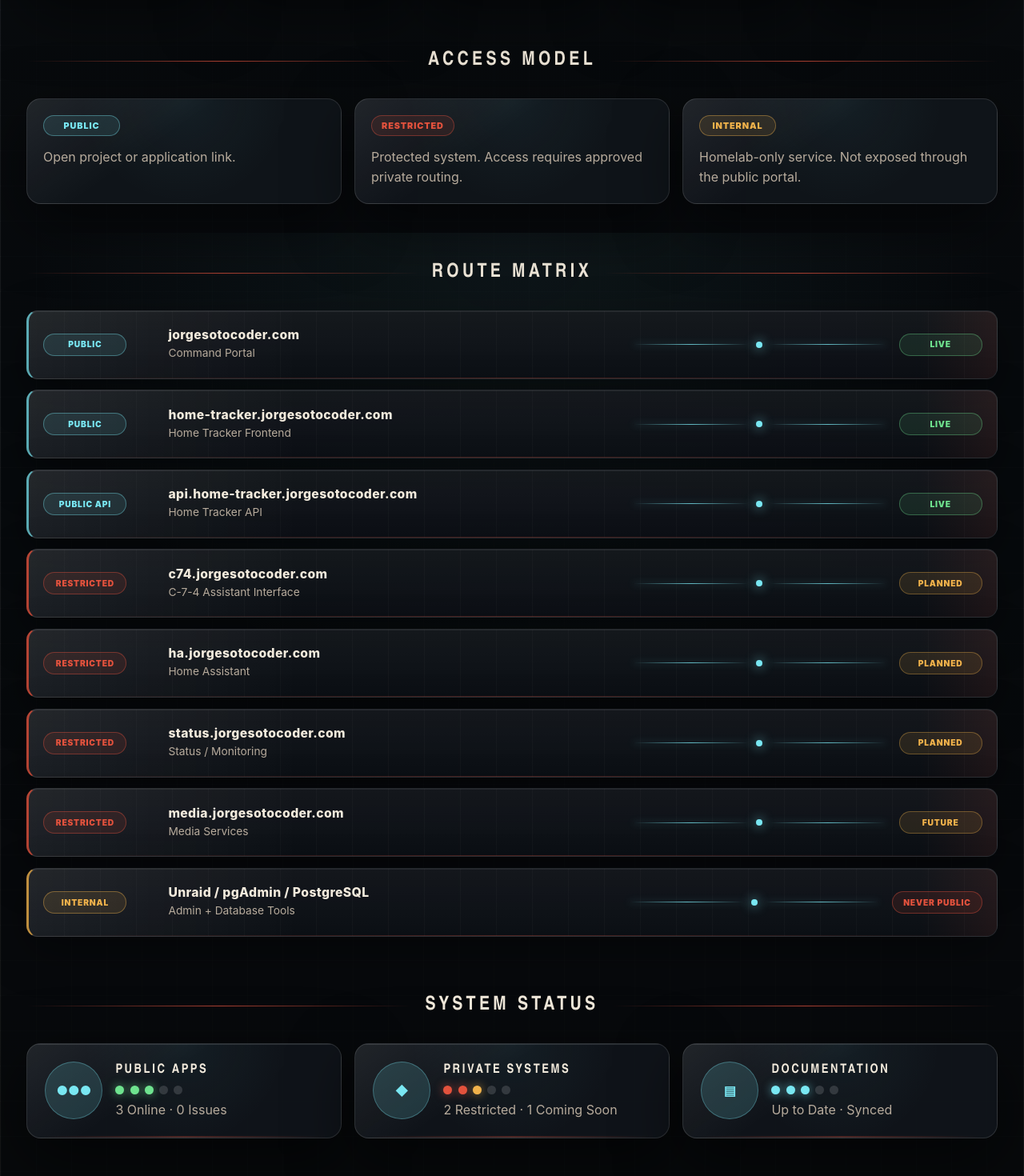
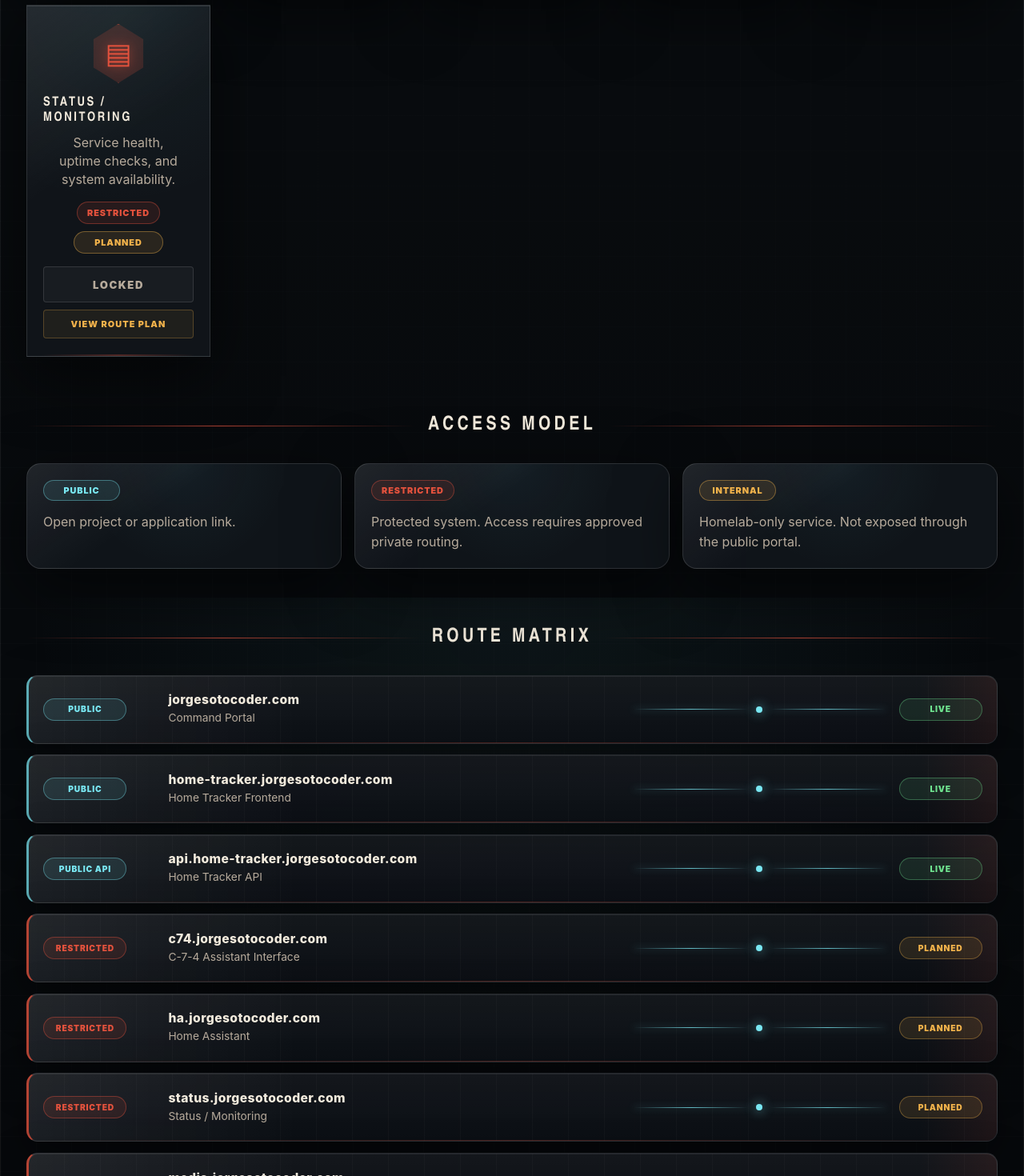
Before and after one commit to acurunner79/jorgesotocoder-portal, a React (Vite) app: page / in a window 1280 px wide. Shown: the part 2100-3570 px from the top of the page at 80% size. Built offline with nearby package versions, Linux system fonts and the light colour scheme.

Commit message:
Add status monitoring app card

```diff
--- a/src/App.css
+++ b/src/App.css
@@ -524,6 +524,12 @@ h1 {
   border: 1px solid rgba(255, 255, 255, 0.15);
 }
 
+.tag.planned {
+  color: var(--amber);
+  background: rgba(241, 178, 75, 0.11);
+  border-color: rgba(241, 178, 75, 0.4);
+}
+
 .tag.online {
   color: var(--green);
   background: rgba(111, 227, 143, 0.1);
@@ -549,13 +555,14 @@ h1 {
 }
 
 .tag.coming-soon {
-  min-width: 112px;
-}
-
-.tag.coming-soon {
   color: var(--amber);
   background: rgba(241, 178, 75, 0.11);
   border-color: rgba(241, 178, 75, 0.4);
+}
+
+.tag.coming-soon,
+.tag.planned {
+  min-width: 112px;
 }
 
 .card-link {
@@ -981,13 +988,13 @@ h1 {
 
 /* Phase 2 responsive polish */
 
-@media (min-width: 721px) and (max-width: 1100px) {
+/* @media (min-width: 721px) and (max-width: 1100px) {
   .app-grid .app-card:last-child:nth-child(odd) {
     grid-column: 1 / -1;
     width: min(100%, calc(50% - 0.5rem));
     justify-self: center;
   }
-}
+} */
 
 @media (max-width: 720px) {
   .hero {
--- a/src/App.jsx
+++ b/src/App.jsx
@@ -296,8 +296,8 @@ export default function App() {
           <StatusPanel
             icon="◆"
             title="Private Systems"
-            dots={["red", "red", "amber", "dim", "dim"]}
-            detail="2 Restricted · 1 Coming Soon"
+            dots={["red", "red", "red", "amber", "dim"]}
+            detail="3 Restricted · 2 Planned"
           />
 
           <StatusPanel
--- a/src/data/apps.js
+++ b/src/data/apps.js
@@ -49,4 +49,14 @@ export const apps = [
     url: "#",
     enabled: false,
   },
+  {
+  title: "Status / Monitoring",
+  description: "Service health, uptime checks, and system availability.",
+  icon: "▤",
+  iconImage: "",
+  tags: ["Restricted", "Planned"],
+  statusType: "restricted",
+  url: "#routes",
+  enabled: false,
+},
 ];
```
